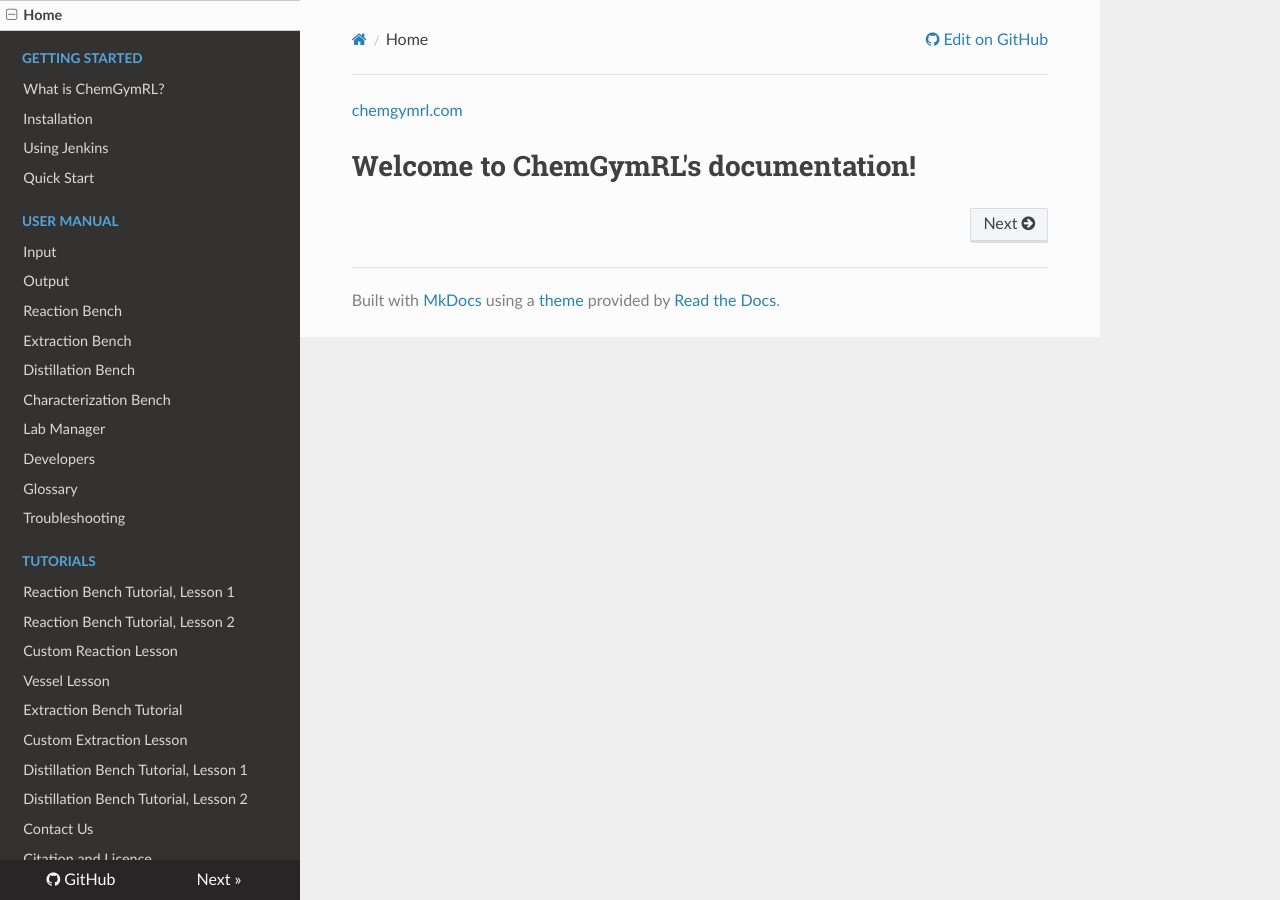
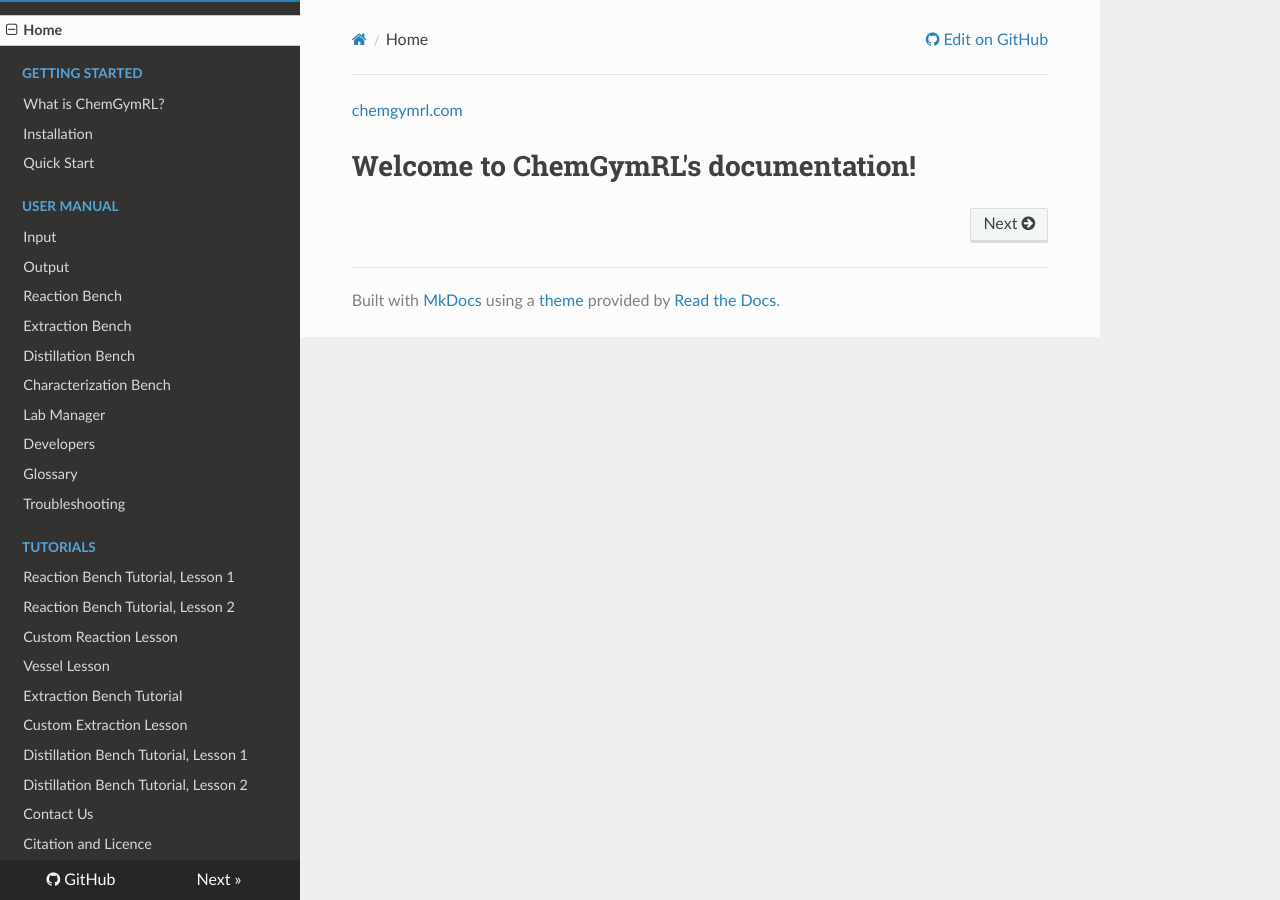
Before and after one commit to chemgymrl/chemgymrl, an MkDocs documentation site: the page built from docs/index.md, in a window 1280 px wide. Built offline with MkDocs 1.6.1, drawn with Linux system fonts in a browser that asks for light colours; nearby versions of some CDN libraries.

Commit message:
removed jenkins file from documentation

```diff
--- a/mkdocs.yml
+++ b/mkdocs.yml
@@ -13,7 +13,6 @@
 - Getting Started:
     - What is ChemGymRL?: WhatIsChemGymRL.md
     - Installation: Installation.md
-    - Using Jenkins: jenkins.md
     - Quick Start: QuickStart.md
 - User Manual:
     - Input: input.md
```
